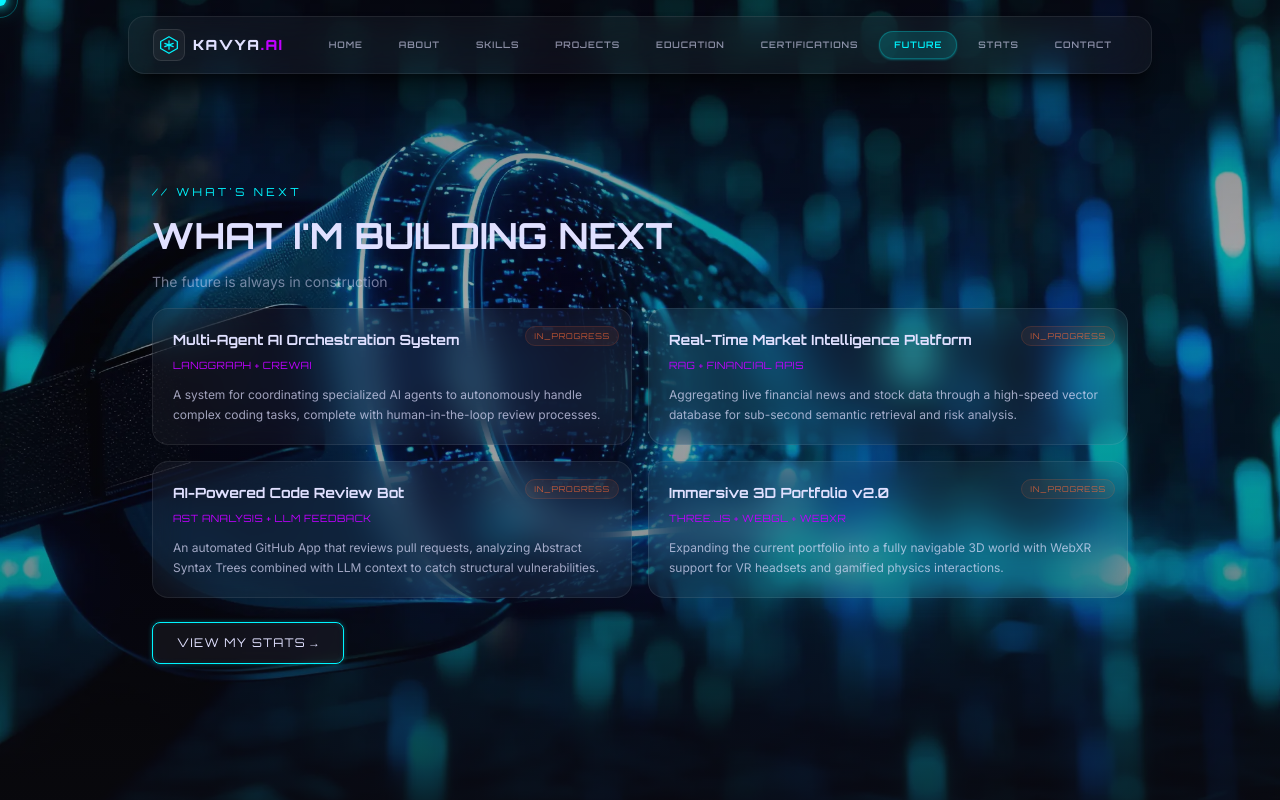
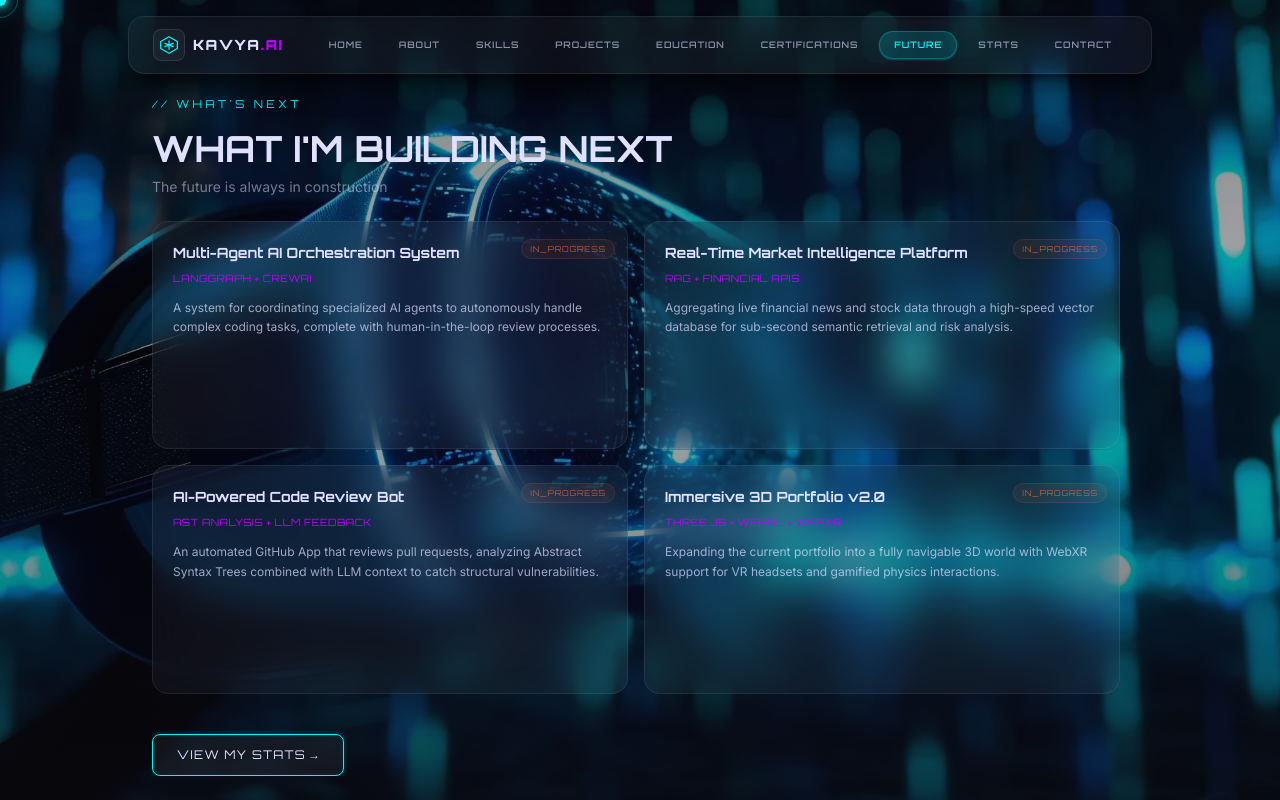
Before and after one commit to Kavya-Jain-coder/kavya-jain-portfolio, a Next.js app: page /future in a window 1280 px wide. Built offline with nearby package versions, Linux system fonts and the light colour scheme.

Commit message:
Refactor layout on future page to fix header and scroll only cards

```diff
--- a/src/app/future/page.tsx
+++ b/src/app/future/page.tsx
@@ -28,17 +28,17 @@ const staggerItem = {
 
 export default function FuturePage() {
   return (
-    <main className="min-h-screen relative overflow-hidden bg-base-dark flex items-center justify-center pt-24 pb-12">
+    <main className="h-[100dvh] relative overflow-hidden bg-base-dark flex flex-col pt-24 pb-6">
       {/* Background Image */}
       <div
         className="scene-bg"
         style={{ backgroundImage: 'url(/bg/future.webp)' }}
       />
 
-      <div className="w-full max-w-5xl mx-auto z-10 px-6 flex flex-col items-center justify-center">
+      <div className="w-full max-w-5xl mx-auto z-10 px-6 flex flex-col h-full overflow-hidden">
         {/* Left Side: Plans */}
-        <div className="w-full space-y-8">
-          <motion.div initial="hidden" animate="visible" className="space-y-4">
+        <div className="w-full flex flex-col h-full overflow-hidden">
+          <motion.div initial="hidden" animate="visible" className="space-y-2 mb-6 shrink-0">
             <motion.p custom={0} variants={fadeInUp} className="section-eyebrow">
               {"// WHAT'S NEXT"}
             </motion.p>
@@ -52,13 +52,14 @@ export default function FuturePage() {
             <motion.p custom={2} variants={fadeInUp} className="text-text-primary/50 text-sm">
               The future is always in construction
             </motion.p>
+          </motion.div>
 
-            <motion.div
-              variants={staggerContainer}
-              initial="hidden"
-              animate="visible"
-              className="grid grid-cols-1 sm:grid-cols-2 lg:grid-cols-2 gap-4"
-            >
+          <motion.div
+            variants={staggerContainer}
+            initial="hidden"
+            animate="visible"
+            className="grid grid-cols-1 sm:grid-cols-2 lg:grid-cols-2 gap-4 overflow-y-auto pr-2 pb-4 flex-1 min-h-0"
+          >
               {[
                 {
                   title: 'Multi-Agent AI Orchestration System',
@@ -104,7 +105,8 @@ export default function FuturePage() {
               ))}
             </motion.div>
 
-            <motion.div custom={4} variants={fadeInUp} className="pt-2 flex gap-4">
+          <motion.div initial="hidden" animate="visible" className="pt-4 shrink-0 mt-2">
+            <motion.div custom={4} variants={fadeInUp} className="flex gap-4">
               <NeonButton href="/stats" variant="cyan">
                 VIEW MY STATS →
               </NeonButton>
```
